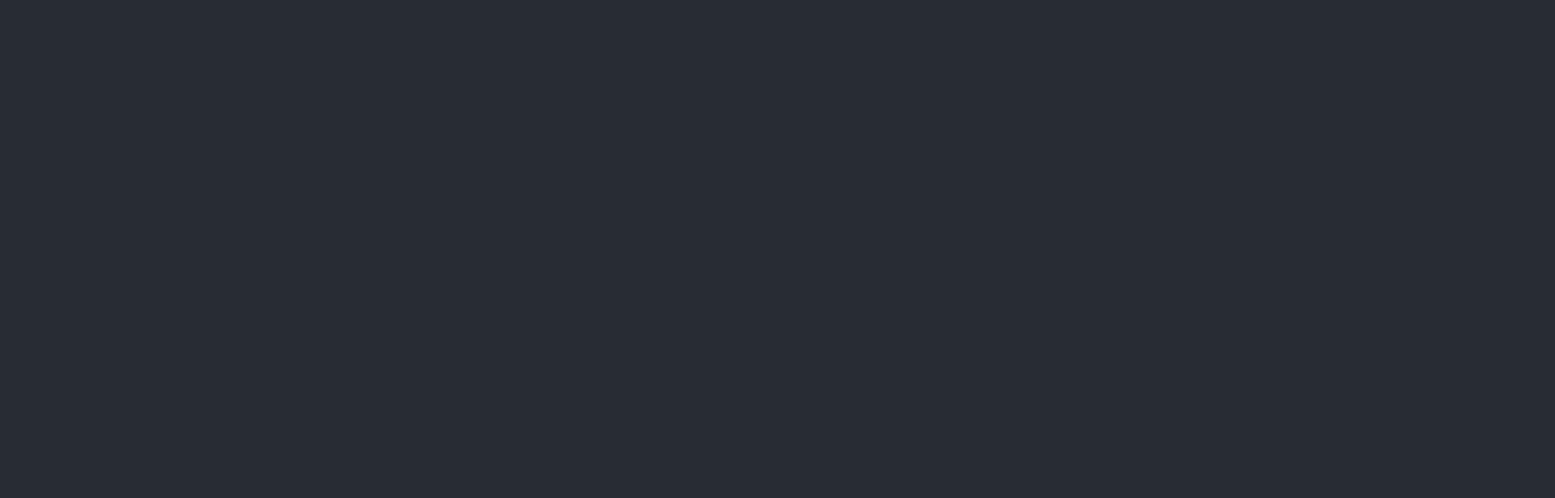
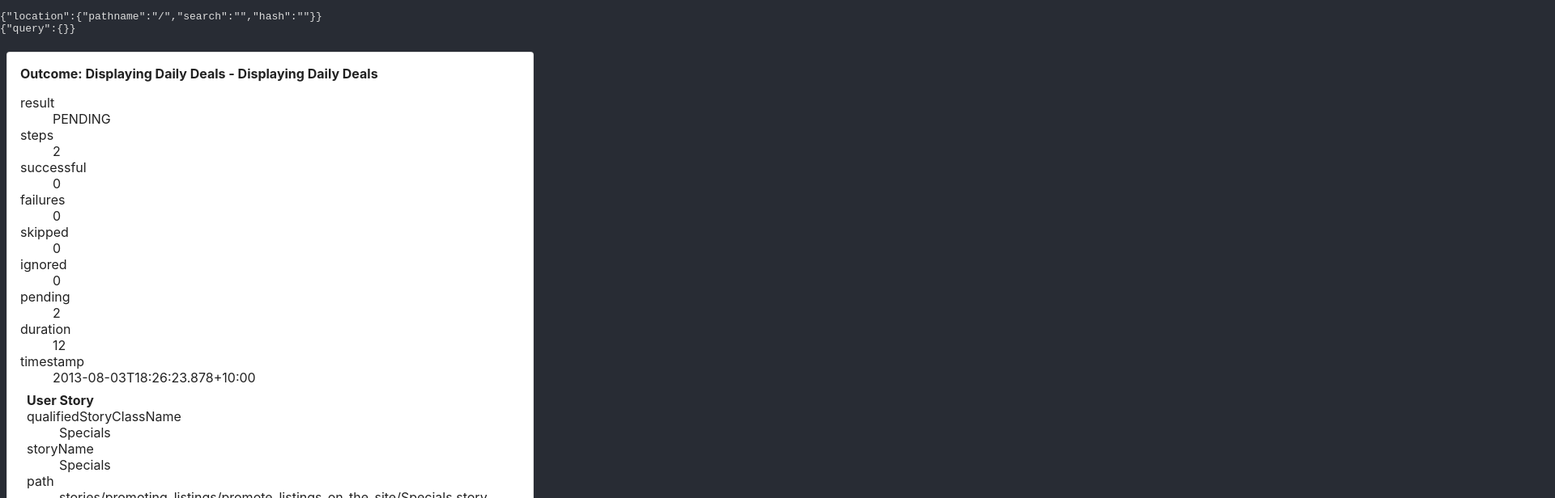
Before and after one commit to globalworming/serenity-report-navigator, a React (Create React App) app: page / in a window 1280 px wide. Shown: the top 616 px of the page at 81% size, 1920 px wide, since content can reach past the window. Built offline with nearby package versions, Linux system fonts and the light colour scheme.

Commit message:
test router

```diff
--- a/src/App.tsx
+++ b/src/App.tsx
@@ -1,10 +1,14 @@
 import React from 'react';
 import './App.css';
 import ExploreData from "./ExploreData";
+import {BrowserRouter as Router, Route, Link, useParams} from "react-router-dom";
 
 const App = () => {
-    return <div className="App">
-      <ExploreData/>
+
+  return <div className="App">
+      <Router>
+        <Route path="*" children={<ExploreData/>} />
+      </Router>
     </div>
   }
 ;
--- a/src/ExploreData.tsx
+++ b/src/ExploreData.tsx
@@ -2,37 +2,26 @@ import React, {useEffect, useState} from 'react';
 import TestOutcome from "./model/TestOutcome";
 import Outcome from "./Outcome";
 import {Box} from "@material-ui/core";
+import {useLocation, useParams} from "react-router";
+import qs from "query-string"
 //import Index from "../public/outcomes/full-json/index.json"
 
 declare global {
   interface Window {
-    outcomes:JSON;
+    outcomes:Array<TestOutcome>;
   }
 }
 
 
 const ExploreData = () => {
 
-  const [outcomes, setOutcomes] = useState<Array<TestOutcome>>([]);
+  const [outcomes, setOutcomes] = useState<Array<TestOutcome>>(window.outcomes);
 
-  console.log(window.outcomes)
-/*
-  useEffect(() => {
-    fetch('outcomes/full-json/index.json')
-      .then(data => data.json())
-      .then(files => {
-        Promise.all(files.map((it: RequestInfo) => fetch('outcomes/full-json/' + it)))
-          .then((results: Array<any>) => Promise.all(results.map((it) => it.json())))
-          .then((results) => setOutcomes(results))
-      })
-
-  }, [setOutcomes]);
-*/
-  if (outcomes.length === 0) {
-    return <></>;
-  }
+  const location = useLocation();
+  const query = qs.parse(location.search)
 
   return <>
+    <pre>{[{location}, {query}].map(it => JSON.stringify(it)).join("\n")}</pre>
     <Box display="flex" flexWrap={"wrap"}>
     {
       outcomes.map((it, i) => <Box key={i}><Outcome from={it} /></Box>)
```
Also changed, not shown: package.json (+7 -1 lines), 1 other file (tests, documents, lock files or other folders).
